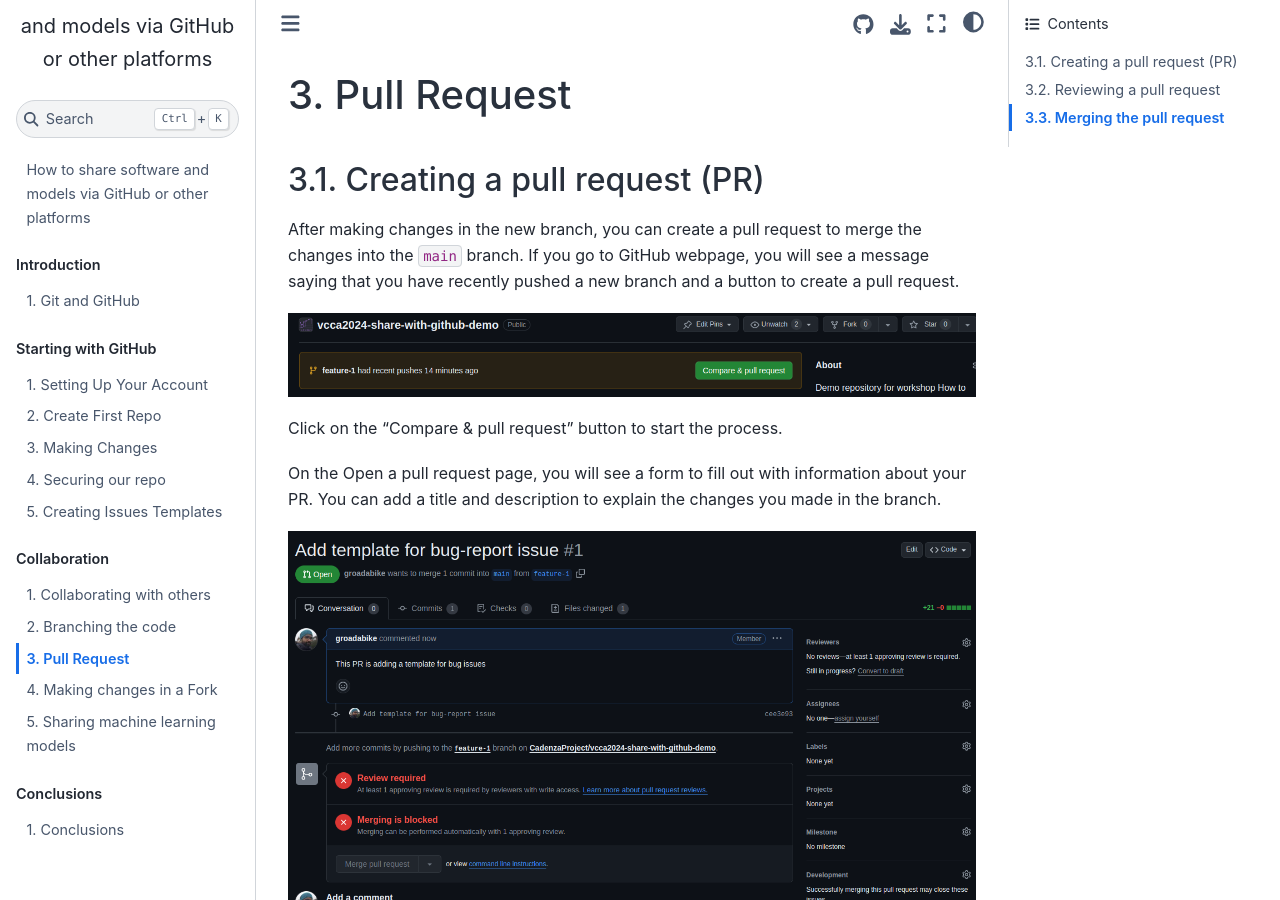
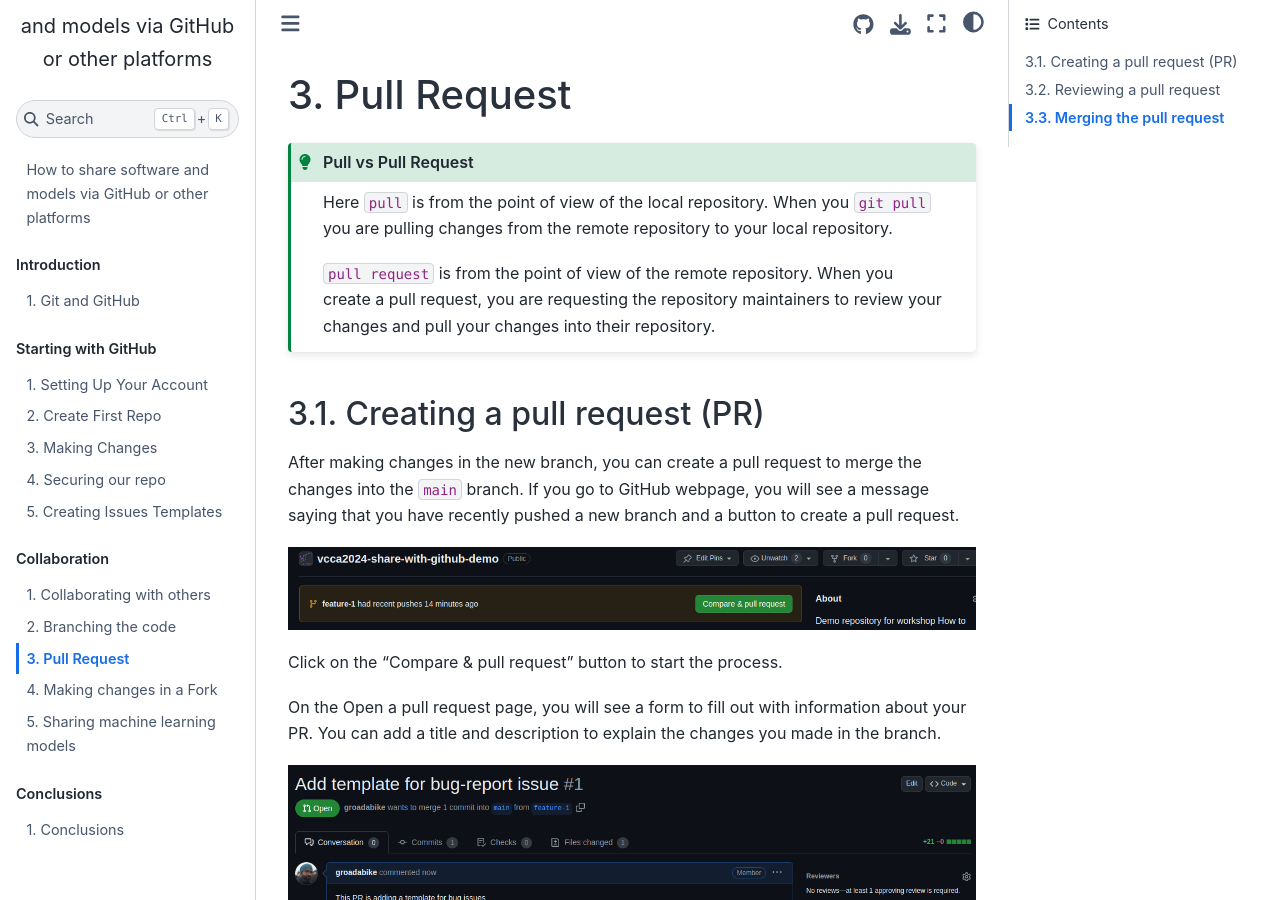
Before and after one commit to CadenzaProject/how-share-software-github, a Jupyter Book: the page built from collab/pull.md, in a window 1280 px wide and 900 px high. Built offline with Jupyter Book 1.0.4 settings and Sphinx 7.4.7 and the Sphinx Book theme 1.1.4, drawn with Linux system fonts in a browser that asks for light colours.

````diff
--- a/collab/pull.md
+++ b/collab/pull.md
@@ -1,4 +1,15 @@
 # Pull Request
+
+```{admonition} Pull vs Pull Request
+:class: hint
+
+Here `pull` is from the point of view of the local repository.
+When you `git pull` you are pulling changes from the remote repository to your local repository.
+
+`pull request` is from the point of view of the remote repository.
+When you create a pull request, you are requesting the repository maintainers to review your changes and pull your changes into their repository.
+
+```
 
 ## Creating a pull request (PR)
 
````
Also changed, not shown: collab/branch.md (+1 -8 lines).
